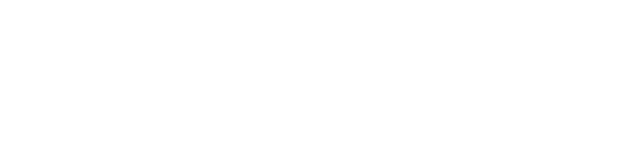
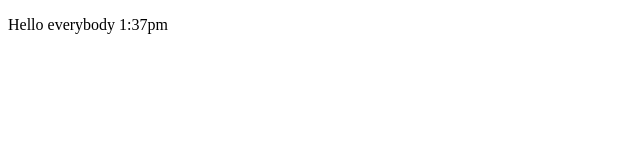
Before and after one commit to WestMecCoding/OOP_JS_Televisions, a plain HTML site: page index.html in a window 1280 px wide. Shown: the whole page, without its empty margins (0-640 px from the left). Drawn offline with Linux system fonts and the light colour scheme.

Commit message:
added hello message

```diff
--- a/index.html
+++ b/index.html
@@ -20,6 +20,7 @@
     </style>
 </head>
 <body>
+    <p>Hello everybody 1:37pm</p>
     <div class="main-content">
         <script>
             catTvImgURL =
```
